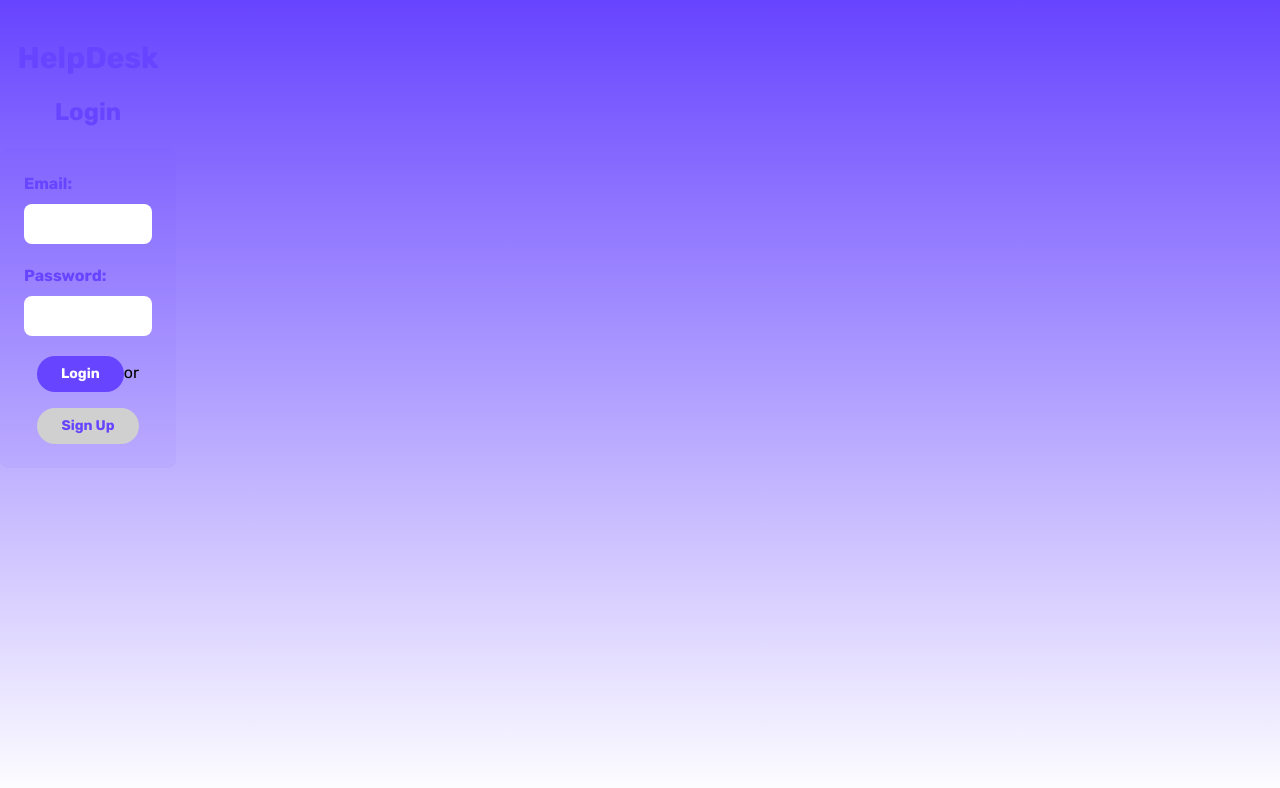
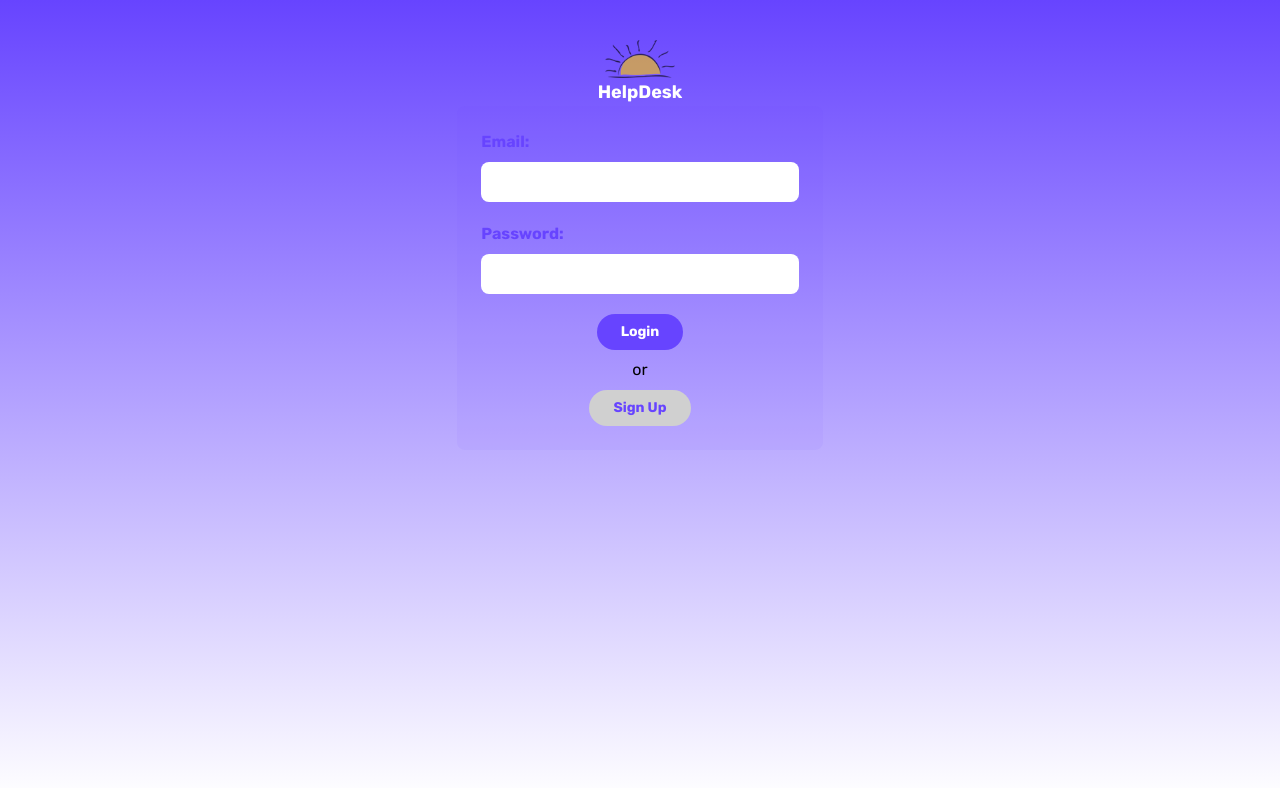
Before and after one commit to emoudy/helpdesk, a Next.js app: page /login in a window 1280 px wide. Shown: the top 788 px of the page. Built offline with nearby package versions, Linux system fonts and the light colour scheme.

Commit message:
Fixing CSS for the login Screen

```diff
--- a/app/(auth)/AuthForm.tsx
+++ b/app/(auth)/AuthForm.tsx
@@ -12,11 +12,11 @@ export default function AuthForm() {
         <input id="password" type="password" name="password" required aria-label="Form Password" />
       </div>
       <div className="text-center">
-        <button className="btn-primary mb-2" formAction={login}>
+        <button className="btn-primary" formAction={login}>
           Login
         </button>
-        or
-        <button className="btn-secondary mt-2" formAction={signup}>
+        <div className="my-2">or</div>
+        <button className="btn-secondary" formAction={signup}>
           Sign Up
         </button>
       </div>
--- a/app/(auth)/login/page.tsx
+++ b/app/(auth)/login/page.tsx
@@ -1,10 +1,10 @@
 import AuthForm from '@/(auth)/AuthForm';
+import MainHeader from '@/(dashboard)/components/header/MainHeader';
 
 export default function Login() {
   return (
-    <main className="mx-auto max-w-96 mt-10">
-      <h1 className="log-in-page text-center">HelpDesk</h1>
-      <h2 className="log-in-page text-center my-5">Login</h2>
+    <main className="col-span-2 max-w-96 mx-auto m-10">
+      <MainHeader />
       <AuthForm />
     </main>
   );
--- a/app/(dashboard)/components/header/MainHeader.tsx
+++ b/app/(dashboard)/components/header/MainHeader.tsx
@@ -4,7 +4,7 @@ import picture from '@public/sun_small.png';
 import LogoutButton from '../navbar/LogoutButton';
 
 interface MainHeaderProps {
-  user: { email: string };
+  user?: { email: string };
 }
 
 export default function MainHeader({ user }: MainHeaderProps) {
@@ -22,10 +22,10 @@ export default function MainHeader({ user }: MainHeaderProps) {
           HelpDesk
         </h3>
       </section>
-      <section className="flex flex-col justify-end items-center">
+      {user ? <section className="flex flex-col justify-end items-center">
         <LogoutButton />
         <small className="text-white">{user ? user.email : 'null'}</small>
-      </section>
+      </section> : null}
     </>
   )
 }
```
